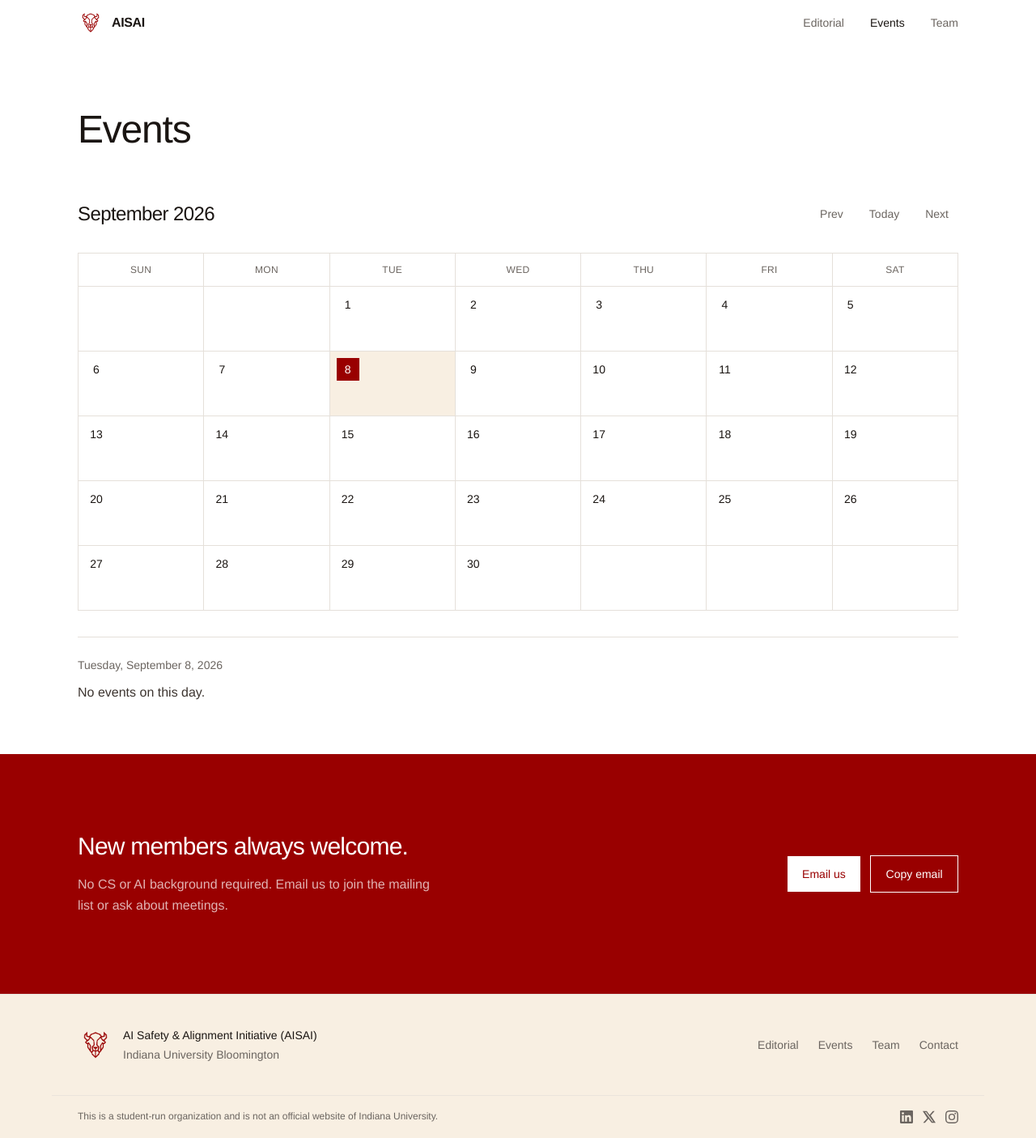
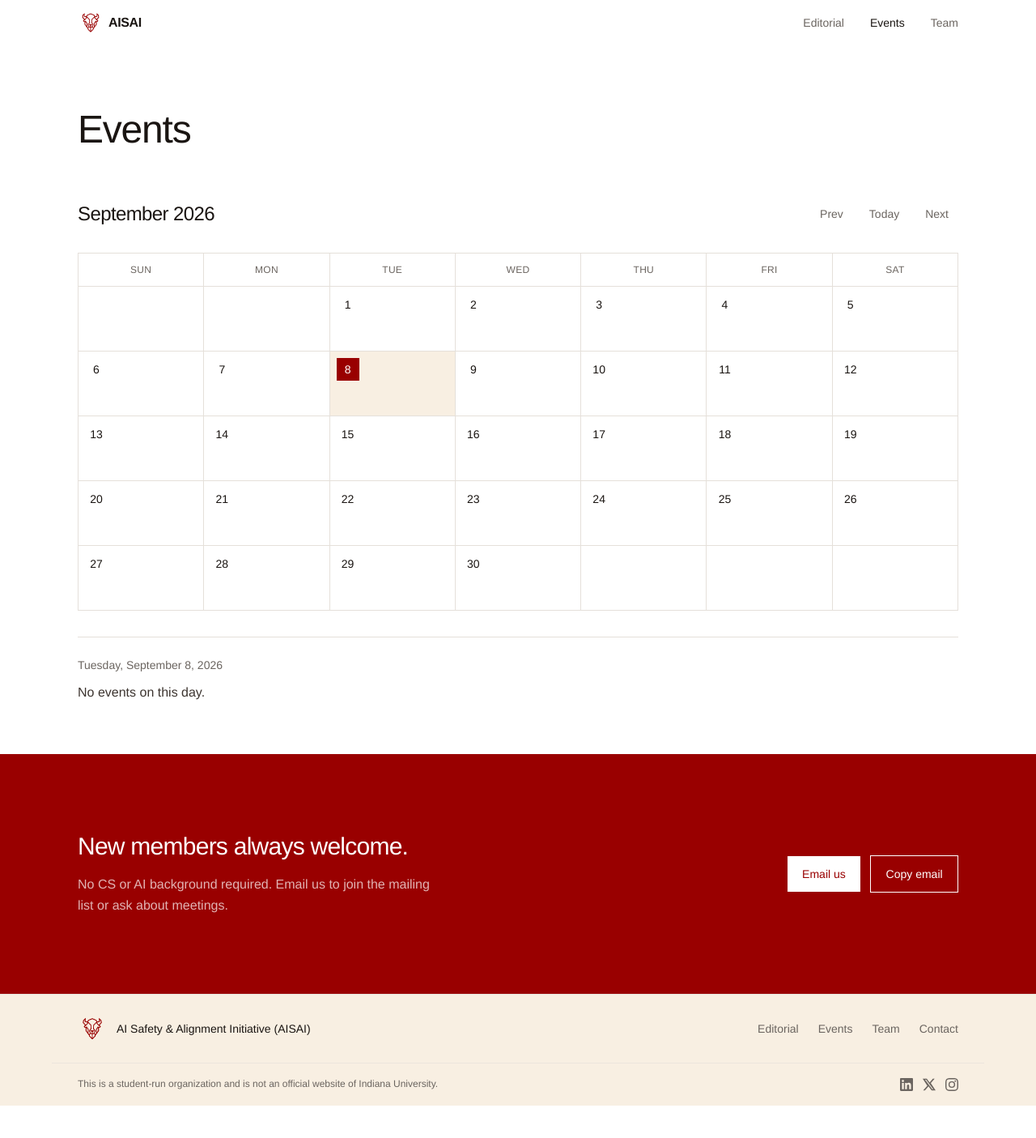
Before and after one commit to abhirocks06/aisai, a React (Vite) app: page /events in a window 1280 px wide. Shown: the whole page at 81% size. After the commit the page ends 1365 px from the top, so only its background shows below. Built offline with nearby package versions, Linux system fonts and the light colour scheme; a web font is replaced by a local one.

Commit message:
Refine footer layout and switch Editorial CTA to newsletter subscribe.
Co-authored-by: Cursor <cursoragent@cursor.com>

```diff
--- a/src/components/Footer.jsx
+++ b/src/components/Footer.jsx
@@ -33,21 +33,18 @@ const socialLinks = [
 export default function Footer() {
   return (
     <footer className="border-t border-line bg-cream">
-      <div className="mx-auto flex max-w-6xl flex-col gap-6 px-5 py-10 sm:px-8 md:flex-row md:items-center md:justify-between">
+      <div className="mx-auto flex max-w-6xl flex-col gap-4 px-5 py-6 sm:px-8 md:flex-row md:items-center md:justify-between">
         <div className="flex items-center gap-3">
           <img
             src="/aisai-logo-crimson.png"
             alt=""
-            width={44}
-            height={44}
-            className="h-11 w-11 shrink-0 object-contain"
+            width={36}
+            height={36}
+            className="h-9 w-9 shrink-0 object-contain"
           />
           <div>
             <p className="text-sm font-medium text-ink">
               AI Safety & Alignment Initiative (AISAI)
-            </p>
-            <p className="mt-1 text-sm text-muted">
-              Indiana University Bloomington
             </p>
           </div>
         </div>
@@ -68,7 +65,8 @@ export default function Footer() {
       </div>
       <div className="mx-auto flex max-w-6xl items-center justify-between gap-4 border-t border-line/70 px-5 py-4 sm:px-8">
         <p className="text-xs leading-relaxed text-muted">
-          This is a student-run organization and is not an official website of Indiana University.
+          This is a student-run organization and is not
+          <br className="sm:hidden" /> an official website of Indiana University.
         </p>
         <nav className="flex shrink-0 items-center gap-3" aria-label="Social">
           {socialLinks.map((link) => (
--- a/src/components/JoinCTA.jsx
+++ b/src/components/JoinCTA.jsx
@@ -1,10 +1,16 @@
 import { useState } from 'react'
 import { CONTACT_EMAIL } from '../data/posts'
+
+const socialActions = [
+  { label: 'Follow on LinkedIn', href: 'https://www.linkedin.com/', primary: true },
+  { label: 'Follow on X', href: 'https://x.com/', primary: false },
+]
 
 export default function JoinCTA({
   id,
   title = 'New members always welcome.',
   description = 'No CS or AI background required. Email us to join the mailing list or ask about meetings.',
+  mode = 'email',
 }) {
   const [copied, setCopied] = useState(false)
 
@@ -26,12 +32,28 @@ export default function JoinCTA({
           <p className="mt-4 max-w-md text-base leading-relaxed text-white/70">{description}</p>
         </div>
         <div className="flex flex-wrap items-center gap-3">
+          {mode === 'social' ? (
+            socialActions.map((action) => (
+              <a
+                key={action.label}
+                href={action.href}
+                target="_blank"
+                rel="noreferrer"
+                className={action.primary ? 'btn-primary' : 'btn-ghost text-white'}
+              >
+                {action.label}
+              </a>
+            ))
+          ) : (
+            <>
               <a href={`mailto:${CONTACT_EMAIL}`} className="btn-primary">
                 Email us
               </a>
               <button type="button" onClick={copyEmail} className="btn-ghost text-white">
                 {copied ? 'Copied' : 'Copy email'}
               </button>
+            </>
+          )}
         </div>
       </div>
     </section>
--- a/src/components/Navbar.jsx
+++ b/src/components/Navbar.jsx
@@ -122,7 +122,7 @@ export default function Navbar() {
         <div className="mx-auto flex h-14 max-w-6xl items-center gap-6 px-5 sm:px-8">
           <Link
             to="/"
-            className="flex items-center gap-2.5 no-underline"
+            className="flex items-center gap-1.5 no-underline"
             onClick={() => {
               if (location.pathname === '/') setOpen(false)
             }}
--- a/src/pages/Editorial.jsx
+++ b/src/pages/Editorial.jsx
@@ -78,8 +78,8 @@ export default function Editorial() {
       </section>
 
       <JoinCTA
-        title="Interested in becoming a staff writer?"
-        description="If you’re interested in writing for the Editorial, apply."
+        title="Stay in the loop."
+        description="Subscribe for new Editorial pieces and announcements."
       />
     </div>
   )
```
Lines whose indentation alone changed are shown as unchanged.
